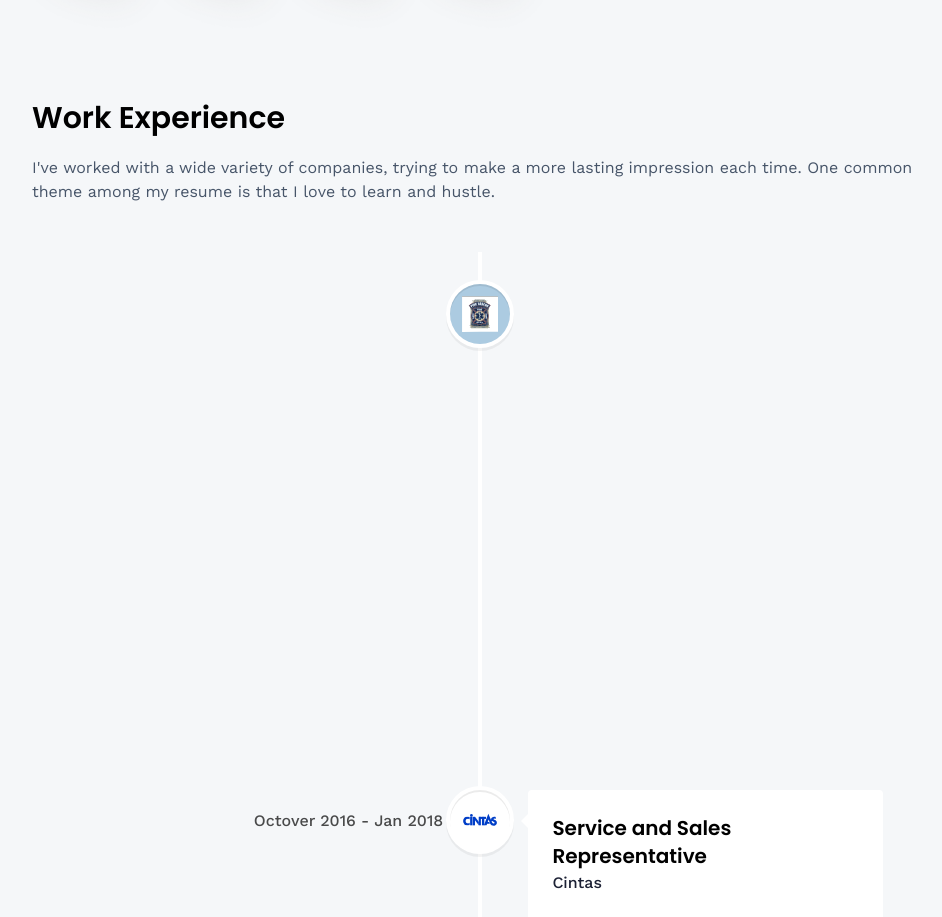
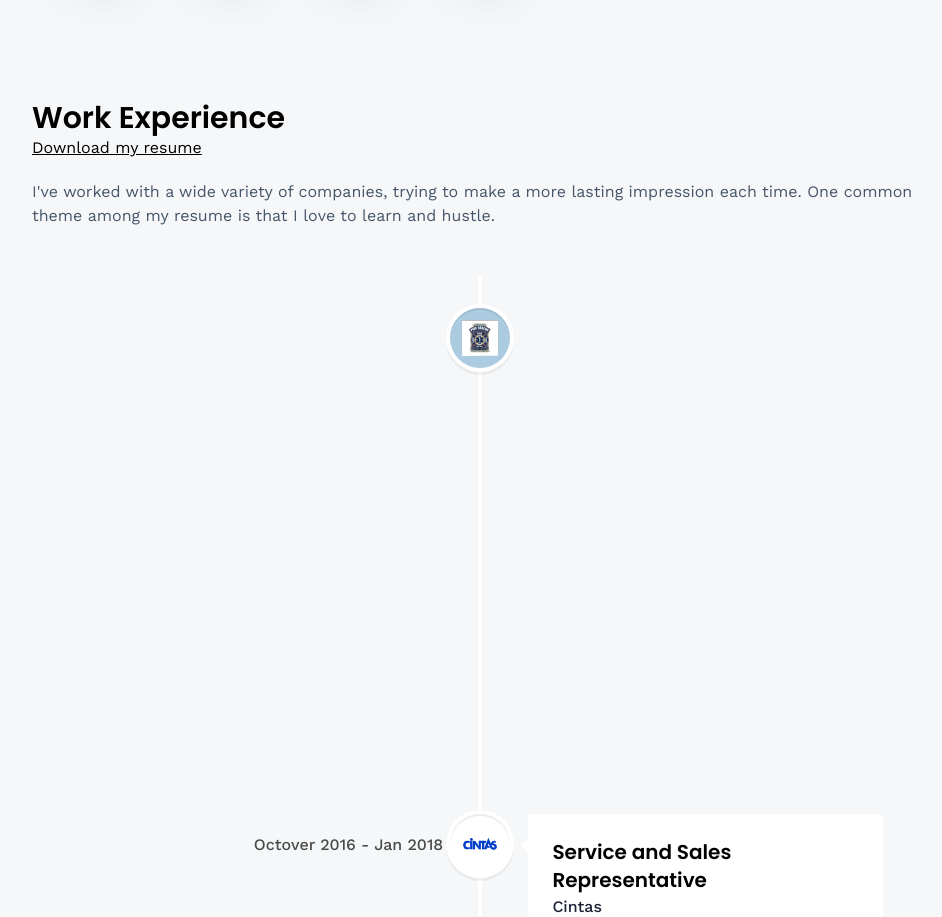
Before and after one commit to dmharrison/3js-Portfolio, a React (Vite) app: page /about in a window 1280 px wide. Shown: the part 1300-2217 px from the top of the page, without its empty margins (160-1102 px from the left). Built offline with nearby package versions, Linux system fonts and the light colour scheme.

Commit message:
added a downloadable resume

```diff
--- a/src/components/PopupInfo.jsx
+++ b/src/components/PopupInfo.jsx
@@ -16,7 +16,9 @@ const renderContent ={
     1:(
         <h1 className='sm:text-xl sm:leading-snug text-center neo-brutalism-grey py-4 px-8 text-white mx-5'>
             Hey! I am <span className='font-bold'>Daniel Harrison</span><br/>
-            I am so glad you are here.</h1>
+            I am so glad you are here. <br/> One of the reason I love software engineering is that your imagination can become your reality.  <br/>
+            Feel free to use your mouse or keyboard to moved around the ship! </h1>
+
     ),
     2:(
         <InfoBox
--- a/src/pages/About.jsx
+++ b/src/pages/About.jsx
@@ -3,6 +3,7 @@ import { skills, experiences } from '../constants';
 import { VerticalTimeline, VerticalTimelineElement }  from 'react-vertical-timeline-component';
 import 'react-vertical-timeline-component/style.min.css';
 import famPic from '../assets/images/famPic.jpg'
+import resume from '../assets/resume/dmh_resume.pdf'
 
 
 const About = () => {
@@ -38,6 +39,8 @@ const About = () => {
 
       <div className='py-16'>
         <h3 className='subhead-text'>Work Experience</h3>
+        <a href={resume} download> <h4 className='underline'>Download my resume</h4>
+        </a>
         <div className='mt-5 flex flex-col gap-3 text-slate-600'>
           <p>I've worked with a wide variety of companies, trying to make a more lasting impression each time. One common theme among my resume is that I love to learn and hustle.</p>
         </div>
```
Also changed, not shown: 1 other file (tests, documents, lock files or other folders).
